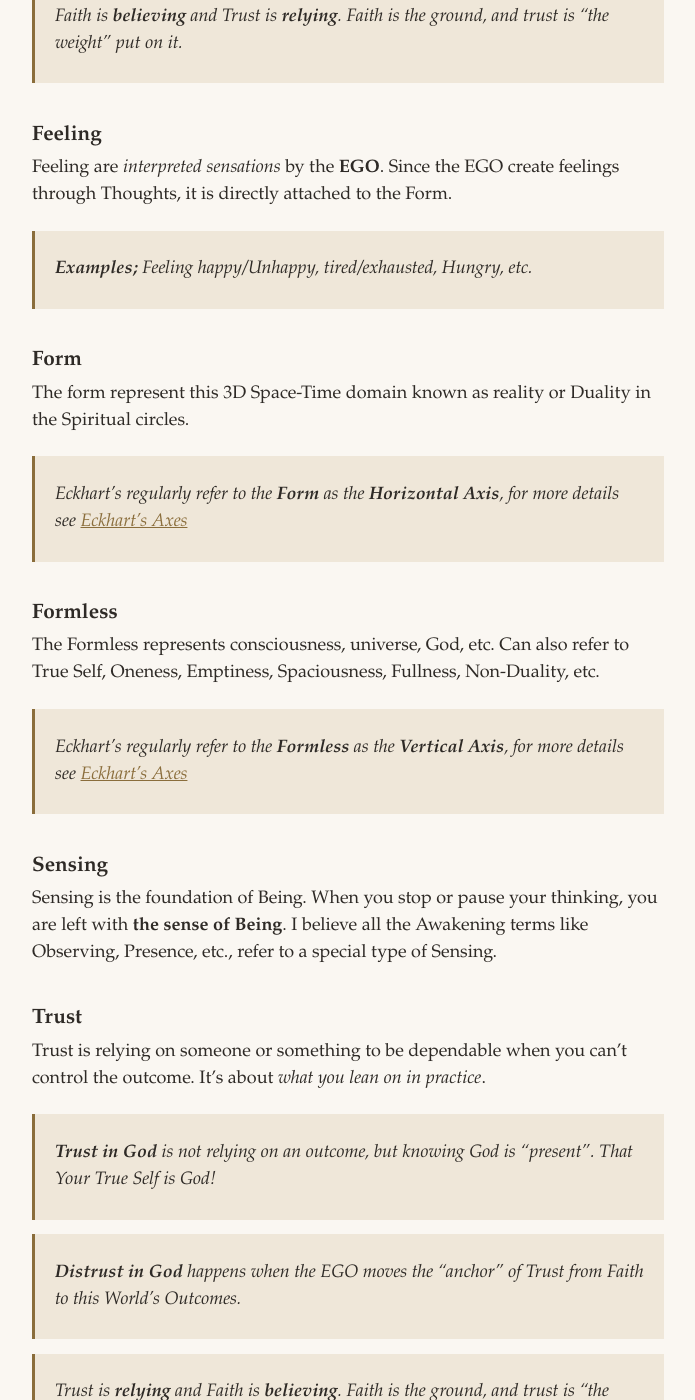
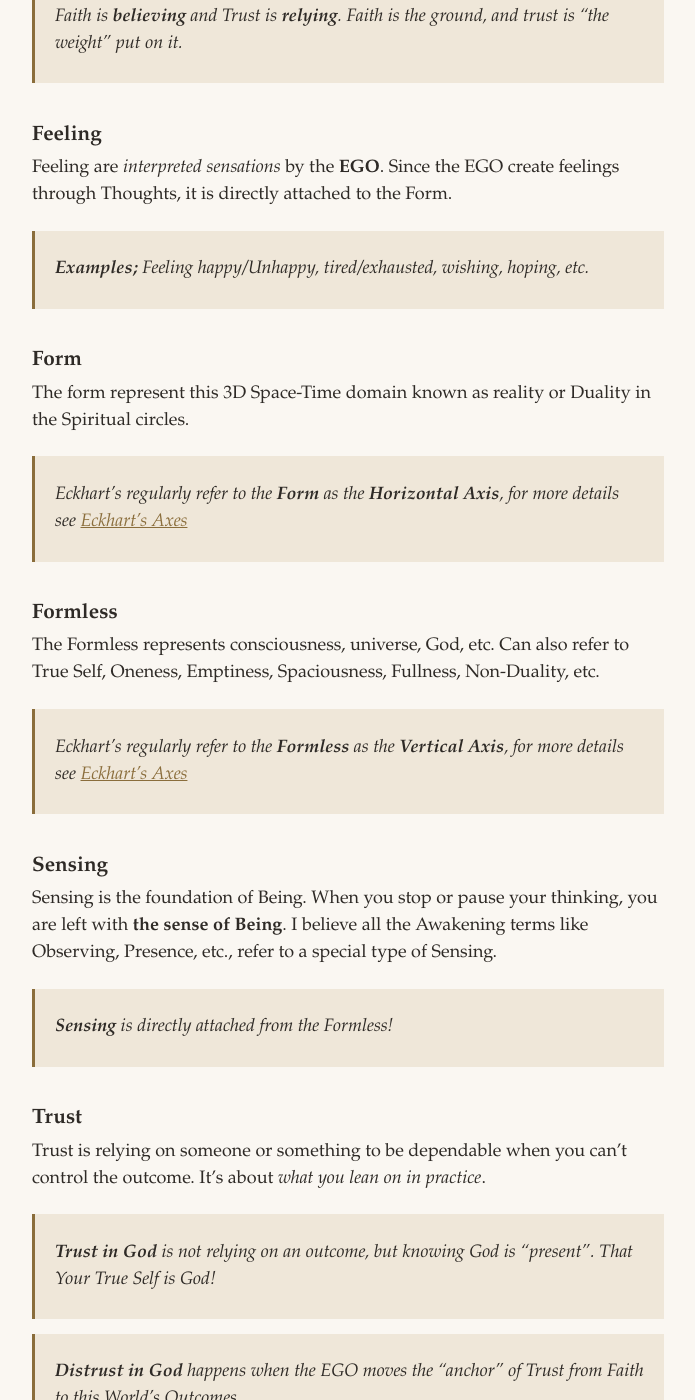
Before and after one commit to FrancoisCharette/myAwakeningJourney, a Jekyll site: the page built from _posts/2026-08-29-spiritual-glossary.md, in a window 1280 px wide and 1400 px high, scrolled down 4547 px. Shown: the whole window, without its empty margins (292-987 px from the left). Built offline with Jekyll 4.4.1, drawn with Linux system fonts in a browser that asks for light colours; comment, search, counter and statistics services are not loaded.

Commit message:
minor additions/corrections, V2

```diff
--- a/_posts/2026-08-29-spiritual-glossary.md
+++ b/_posts/2026-08-29-spiritual-glossary.md
@@ -99,7 +99,7 @@ Faith is a firm belief in something, especially God, that rests on conviction ra
 ### Feeling
 Feeling are _interpreted sensations_ by the __EGO__. Since the EGO create feelings through Thoughts, it is directly attached to the Form.
 
->__Examples;__ Feeling happy/Unhappy, tired/exhausted, Hungry, etc.
+>__Examples;__ Feeling happy/Unhappy, tired/exhausted, wishing, hoping, etc.
 
 
 
@@ -119,6 +119,8 @@ The Formless represents consciousness, universe, God, etc. Can also refer to Tru
 
 ### Sensing
 Sensing is the foundation of Being. When you stop or pause your thinking, you are left with __the sense of Being__. I believe all the Awakening terms like Observing, Presence, etc., refer to a special type of Sensing.
+
+>__Sensing__ is directly attached from the Formless!
 
 
 
```
